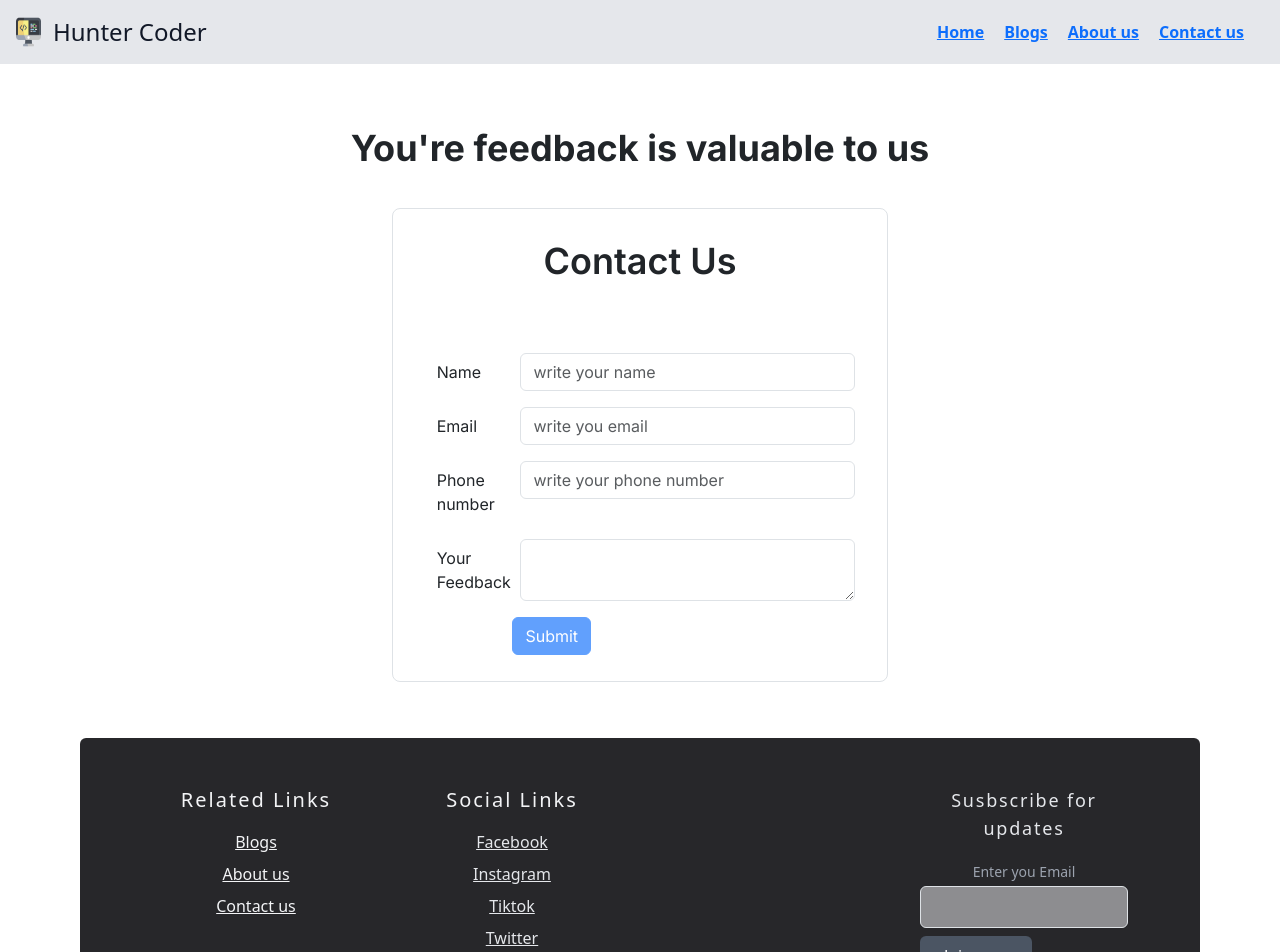
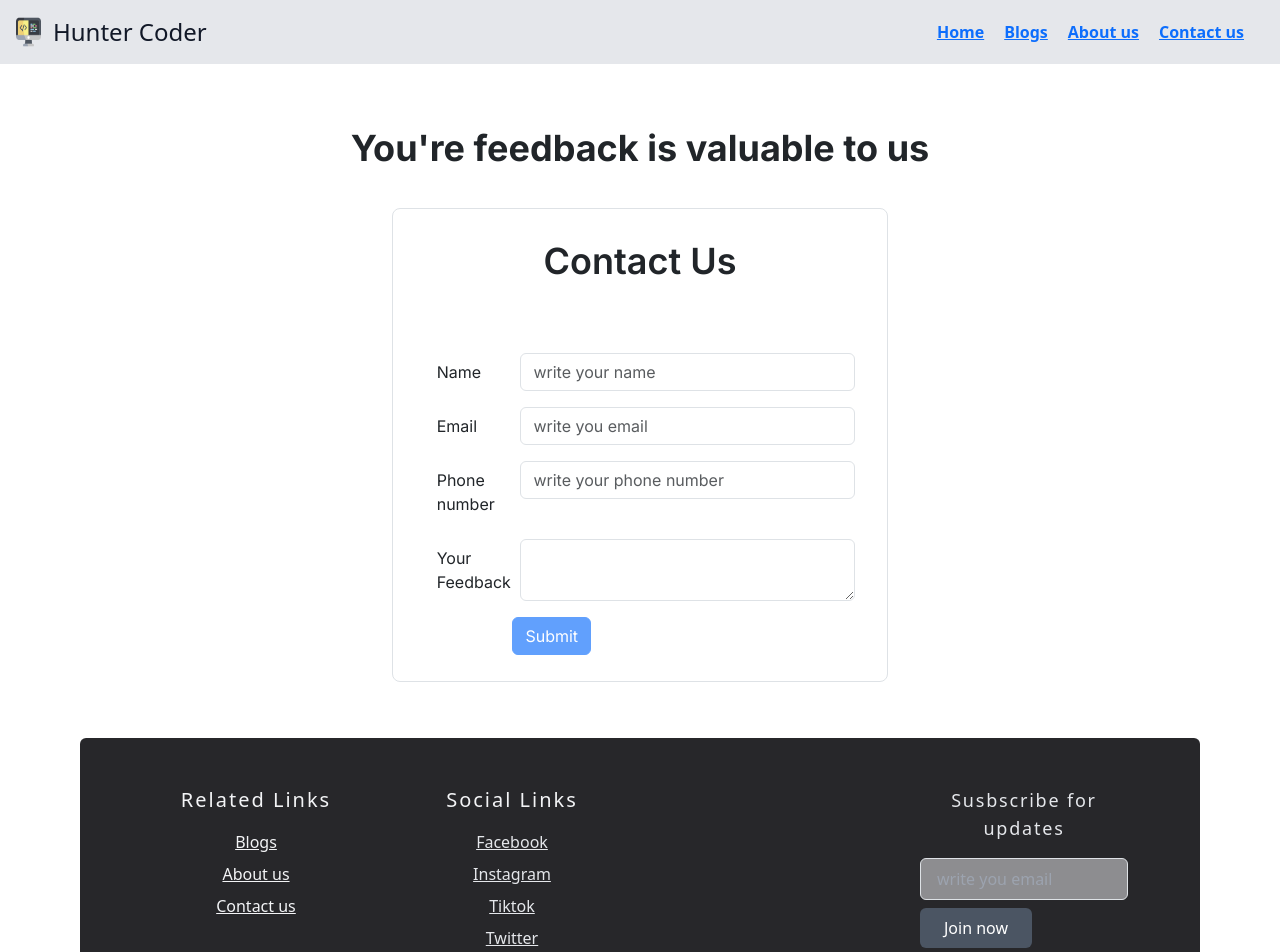
Before and after one commit to mousmani323/Hunter-coder-Next, a Next.js app: page /contact in a window 1280 px wide. Shown: the top 952 px of the page. Built offline with nearby package versions, Linux system fonts and the light colour scheme.

Commit message:
updAlerts

```diff
--- a/app/contact/page.js
+++ b/app/contact/page.js
@@ -1,5 +1,6 @@
 "use client";
 import React, { useState } from "react";
+import {FaCheck} from 'react-icons/fa';
 import {
   Button,
   Form,
@@ -22,13 +23,16 @@ const Contact = () => {
 
     const data = { name, phone, email, desc };
 
-    const response = await fetch("https://dummy.restapiexample.com/api/v1/create", {
+    const response = await fetch(
+      "https://dummy.restapiexample.com/api/v1/create",
+      {
         method: "POST",
         headers: {
           "Content-Type": "application/json",
         },
         body: JSON.stringify(data),
-    });
+      }
+    );
     if (response.ok) {
       setname("");
       setdesc("");
@@ -58,10 +62,10 @@ const Contact = () => {
 
   return (
     <div>
-      <div className="fixed z-50 right-3 top-3 lg:w-1/5 sm:w-3/5 ">
+      <div className="fixed z-50 right-3 top-3 lg:w-4/12 sm:w-3/5 ">
           {open && (
-          <UncontrolledAlert className="h-20" color="success">
-            Thank you for contacting us
+            <UncontrolledAlert className="p-3 flex items-center space-x-1" color="success">
+             <span className="m-2"><FaCheck /></span> Thank you for contacting us
             </UncontrolledAlert>
           )}
         </div>
--- a/components/Footer.js
+++ b/components/Footer.js
@@ -1,10 +1,56 @@
+"use client";
 import Link from "next/link";
-import React from "react";
+import React, { useState } from "react";
+import { UncontrolledAlert } from "reactstrap";
+import { FaCheck } from 'react-icons/fa';
 
 const Footer = () => {
+  const [email, setemail] = useState("");
+  const [open, setopen] = useState(false);
+
+  const handleClick = async (e) => {
+    e.preventDefault();
+
+    const data = { email };
+    const response = await fetch(
+      "https://dummy.restapiexample.com/api/v1/create",
+      {
+        method: "POST",
+        headers: {
+          "Content-Type": "application/json",
+        },
+        body: JSON.stringify(data),
+      }
+    );
+    if (response.ok) {
+      setemail("");
+      setopen(true);
+      setTimeout(() => {
+        setopen(false);
+      }, 3000);
+    } else {
+      console.error("Failed to submit form data");
+    }
+  };
+
+  const isFormValid = email;
+
+  const handleChange = (e) => {
+    if (e.target.name == "email") {
+      setemail(e.target.value);
+    }
+  };
+
   return (
     <div>
       <footer>
+        <div className="fixed z-50 right-3 top-3 lg:w-4/12 sm:w-3/5 ">
+          {open && (
+            <UncontrolledAlert className="p-3 flex items-center space-x-1" color="success">
+             <span className="m-2"><FaCheck /></span> Thank you for contacting us
+            </UncontrolledAlert>
+          )}
+        </div>
         <div className="text-gray-100 bg-zinc-800 rounded body-font mx-20 mt-14 mb-3">
           <div className=" px-5 py-5">
             <div className="flex flex-wrap md:text-left text-center order-first">
@@ -85,20 +131,21 @@ const Footer = () => {
                 </h2>
                 <div className="flex xl:flex-nowrap md:flex-nowrap lg:flex-wrap flex-wrap justify-center items-end md:justify-start">
                   <div className="relative w-40 sm:w-auto xl:mr-4 lg:mr-0 sm:mr-4 mr-2">
-                    <label
-                      for="footer-field"
-                      className="leading-7 text-sm text-gray-400"
-                    >
-                      Enter you Email
-                    </label>
                     <input
+                      id="exampleEmail"
+                      name="email"
+                      placeholder="write you email"
                       type="email"
-                      id="footer-field"
-                      name="footer-field"
+                      value={email}
+                      onChange={handleChange}
                       className="w-full bg-gray-100 bg-opacity-50 rounded border border-gray-300 focus:bg-transparent focus:ring-2 focus:ring-gray-200 focus:border-gray-500 text-base outline-none text-gray-200 py-1 px-3 leading-8 transition-colors duration-200 ease-in-out"
                     />
                   </div>
-                  <button className="lg:mt-2 xl:mt-0 flex-shrink-0 inline-flex text-white bg-gray-600 border-0 py-2 px-6 focus:outline-none hover:bg-gray-400 rounded">
+                  <button
+                    disabled={!isFormValid}
+                    onClick={handleClick}
+                    className="lg:mt-2 xl:mt-0 flex-shrink-0 inline-flex text-white bg-gray-600 border-0 py-2 px-6 focus:outline-none hover:bg-gray-400 rounded"
+                  >
                     Join now
                   </button>
                 </div>
--- a/package.json
+++ b/package.json
@@ -18,6 +18,7 @@
     "react": "^18.2.0",
     "react-bootstrap": "^2.8.0",
     "react-dom": "^18.2.0",
+    "react-icons": "^4.11.0",
     "reactstrap": "^9.2.0",
     "tailwindcss": "3.3.2"
   }
```
Also changed, not shown: 1 other file (tests, documents, lock files or other folders). Lines whose indentation alone changed are shown as unchanged.
